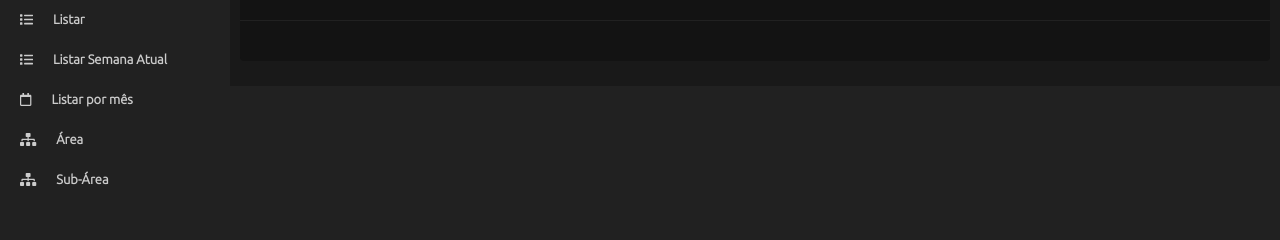
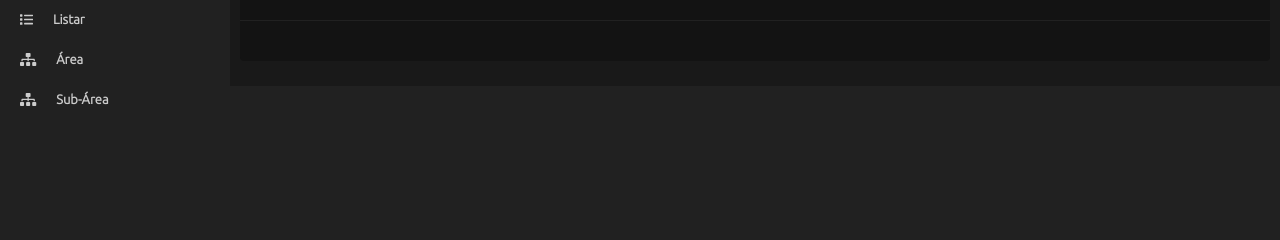
Before and after one commit to fantunesdev/produtividade, a Django app: page /atividades/areas/listar/ in a window 1280 px wide. Shown: the part 182-422 px from the top of the page. Run offline with Django 3.2, Linux system fonts and the light colour scheme; the visitor is signed in with stand-in values (Sample User, id 1); data that the repository does not hold is empty; some web fonts are replaced.

Commit message:
Remoção dos ítens LISTAR SEMANA ATUAL e LISTAR POR MÊS do menu lateral

```diff
--- a/atividades/templates/atividades/base.html
+++ b/atividades/templates/atividades/base.html
@@ -48,7 +48,7 @@
         <aside id="navegacao">
             <div id="user-panel">
                 <img id="aside-profile-photo" src="{% static 'atividades/img/profile.jpg' %}" alt="">
-		<span id="aside-profile-name">{{ request.user.username }}</span>
+		        <span id="aside-profile-name">{{ request.user.username }}</span>
             </div>
             <ul class="menu">
                 <li class="menu-item">
@@ -57,51 +57,6 @@
                 <li class="menu-item">
                     <a href="{% url 'listar_atividades' %}" class="menu-item-link"><i class="fas fa-list icon"></i><span class="collapse">Listar</span></a>
                 </li>
-                <li class="menu-item">
-                    <a href="/atividades/listar/semana/{{ semana_atual }}/" class="menu-item-link"><i class="fas fa-list icon"></i><span class="collapse">Listar Semana Atual</span></a>
-                </li>
-                <li class="menu-item">
-                    <a class="menu-item-link" onclick="mostrar('listar-por-mes')">
-                        <i class="far fa-calendar icon"></i><span class="collapse">Listar por mês</span>
-                    </a>
-                </li>
-                    <ul class="sub-menu" id="listar-por-mes">
-                        <li class="sub-menu-item">
-                            <a href="/atividades/listar/mes/1/" class="sub-menu-item-link">Janeiro</a>
-                        </li>
-                        <li class="sub-menu-item">
-                            <a href="/atividades/listar/mes/2/" class="sub-menu-item-link">Fevereiro</a>
-                        </li>
-                        <li class="sub-menu-item">
-                            <a href="/atividades/listar/mes/3/" class="sub-menu-item-link">Março</a>
-                        </li>
-                        <li class="sub-menu-item">
-                            <a href="/atividades/listar/mes/4/" class="sub-menu-item-link">Abril</a>
-                        </li>
-                        <li class="sub-menu-item">
-                            <a href="/atividades/listar/mes/5/" class="sub-menu-item-link">Maio</a>
-                        </li>
-                        <li class="sub-menu-item">
-                            <a href="/atividades/listar/mes/6/" class="sub-menu-item-link">Junho</a>
-                        </li>
-                        <li class="sub-menu-item">
-                            <a href="/atividades/listar/mes/7/" class="sub-menu-item-link">Julho</a>
-                        </li>
-                        <li class="sub-menu-item">
-                            <a href="/atividades/listar/mes/8/" class="sub-menu-item-link">Agosto</a>
-                        </li>
-                        <li class="sub-menu-item">
-                            <a href="/atividades/listar/mes/9/" class="sub-menu-item-link">Setembro</a>
-                        </li>
-                        <li class="sub-menu-item">
-                            <a href="/atividades/listar/mes/10/" class="sub-menu-item-link">Outubro</a>
-                        </li>
-                        <li class="sub-menu-item">
-                            <a href="/atividades/listar/mes/11/" class="sub-menu-item-link">Novembro</a>
-                        </li>
-                        <li class="sub-menu-item">
-                            <a href="/atividades/listar/mes/12/" class="sub-menu-item-link">Dezembro</a>
-                    </ul>
                     <li class="menu-item">
                         <a class="menu-item-link" onclick="mostrar('area')">
                             <i class="fas fa-sitemap icon"></i><span>Área</span>
```
